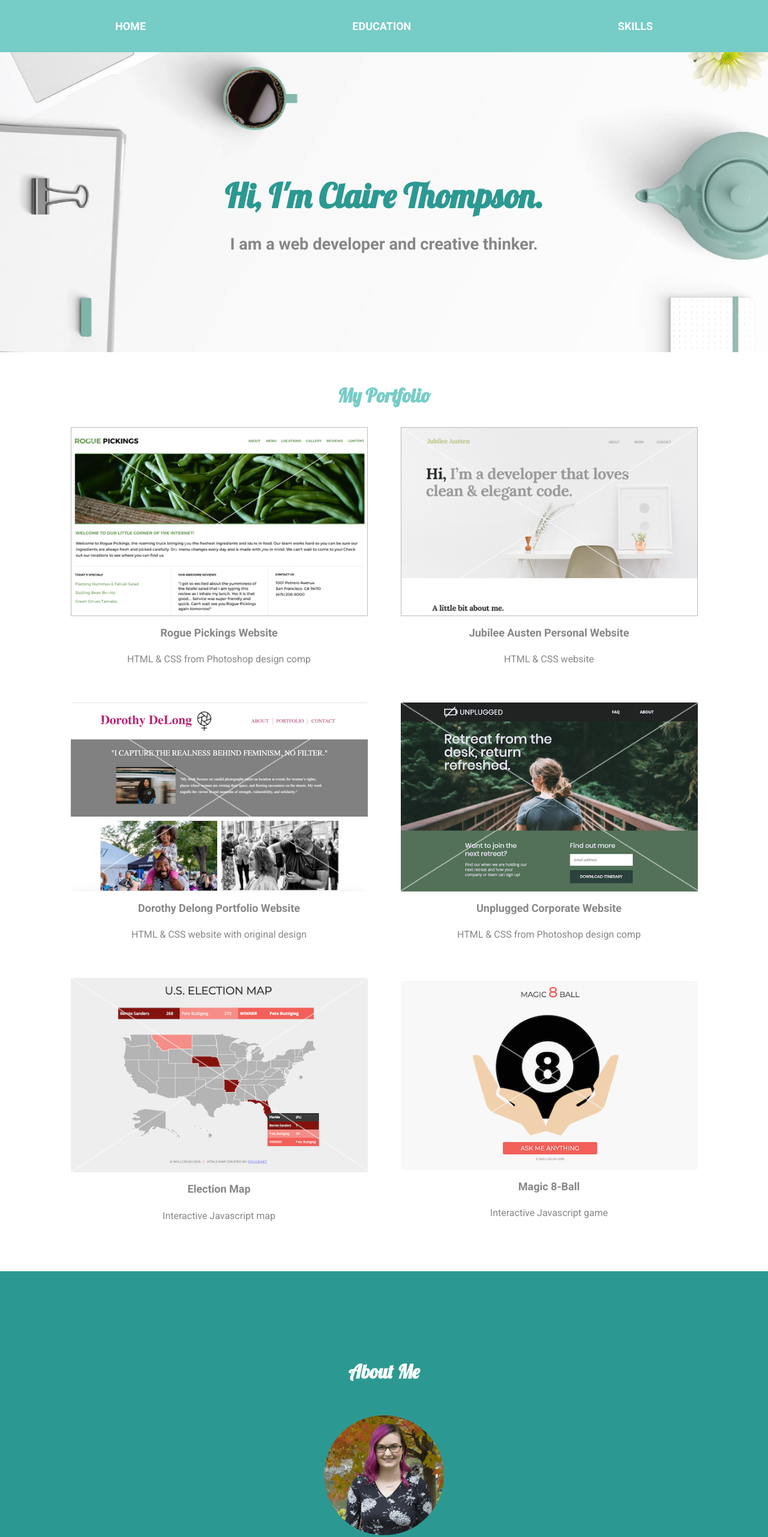
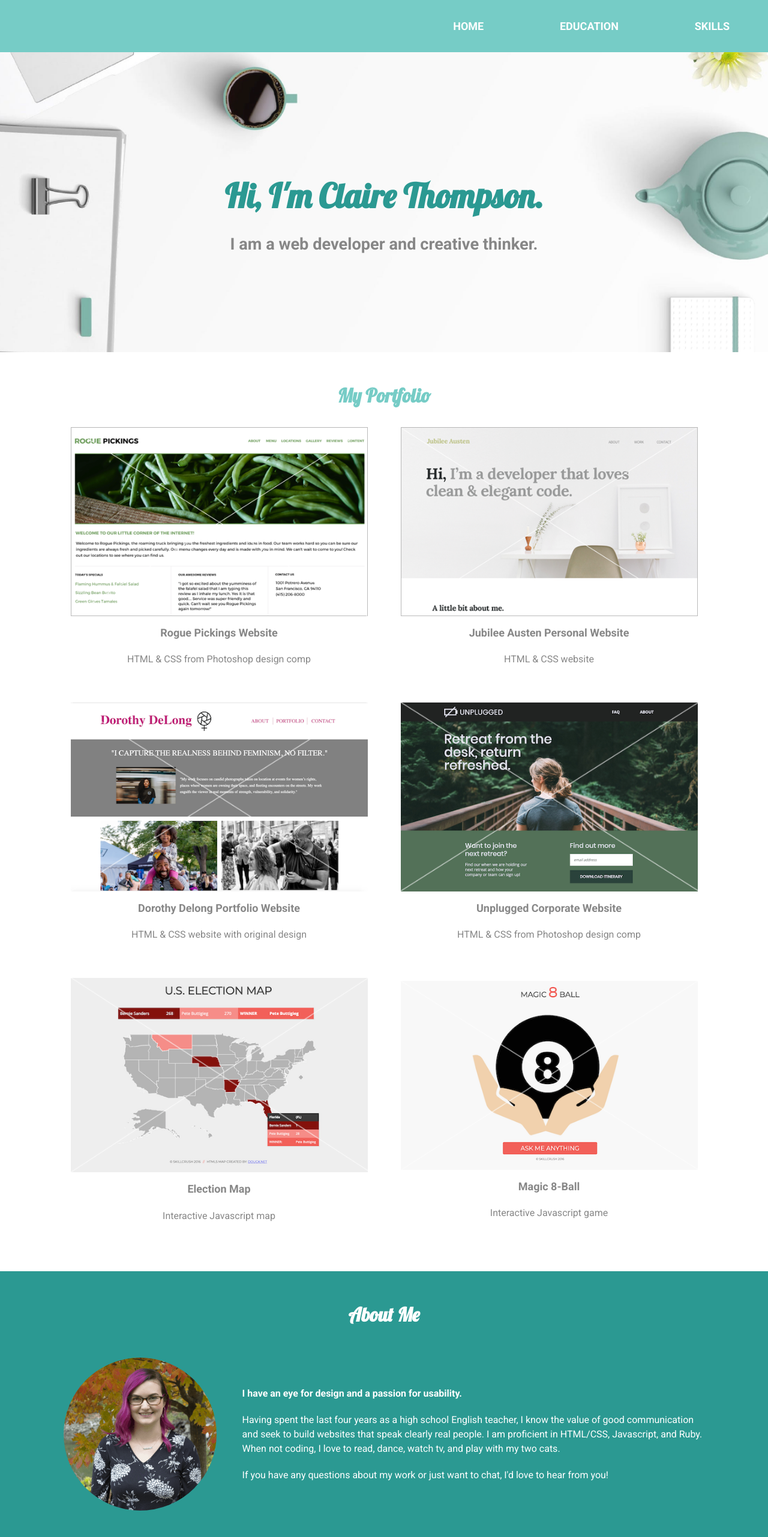
Before and after one commit to claire-thompson/milestone-portfolio-project, a plain HTML site: page index.html in a window 1280 px wide. Shown: the top 2562 px of the page at 60% size. Drawn offline with nearby package versions, Linux system fonts and the light colour scheme.

Commit message:
Added tablet styles

```diff
--- a/css/main.css
+++ b/css/main.css
@@ -246,10 +246,6 @@ footer .social-icons {
     width: 55%;
 }
 
-footer .meet {
-    margin-bottom: 50px;
-}
-
 .copyright {
     margin-bottom: 20px;
 }
@@ -343,7 +339,6 @@ footer .meet {
     align-items: center;
     flex-flow: column;
     background-color: #2B9992;
-    height: 700px;
     padding: 50px 0 30px 0;
   }
 
@@ -373,6 +368,7 @@ footer .meet {
 
 .about p {
     color: #ffffff;
+    margin: 0 0 20px 0;
 }
 
 .about p span {
@@ -381,6 +377,7 @@ footer .meet {
 
 .bio {
     width: 80%;
+    margin: 20px 0 0 0;
 }
 
 /***** EDUCATION PAGE *****/
@@ -579,6 +576,45 @@ footer .meet {
 
 @media screen and (min-width: 768px) {
 
+    /* Header Styles */
+
+    header .content-wrapper {
+        width: 90%;
+        justify-content: flex-end;
+    }
+
+    header nav {
+        width: 40%;
+    }
+
+    nav ul {
+        width: 100%;
+    }
+
+    /* About Styles */
+
+    .about .content-wrapper {
+        flex-direction: row;
+        width: 90%;
+    }
+
+    .headshot img {
+        border-radius: 100%;
+        width: 75%;
+    }
+
+    .bio {
+        padding-right: 30px;
+    }
+
+    /* Skills Styles */
+
+    #skills article {
+        width: 50%;
+    }
+
+    /* Footer Styles */
+
     footer .footer-content {
         flex-flow: wrap;
     }
@@ -589,6 +625,14 @@ footer .meet {
 
     footer .social-icons {
         width: 100%;
+    }
+
+    .social-icons img {
+        width: 40%;
+    }
+
+    #education footer img {
+        width: 40%;
     }
 
 }
```
Also changed, not shown: skills.html (+1 -1 lines).
